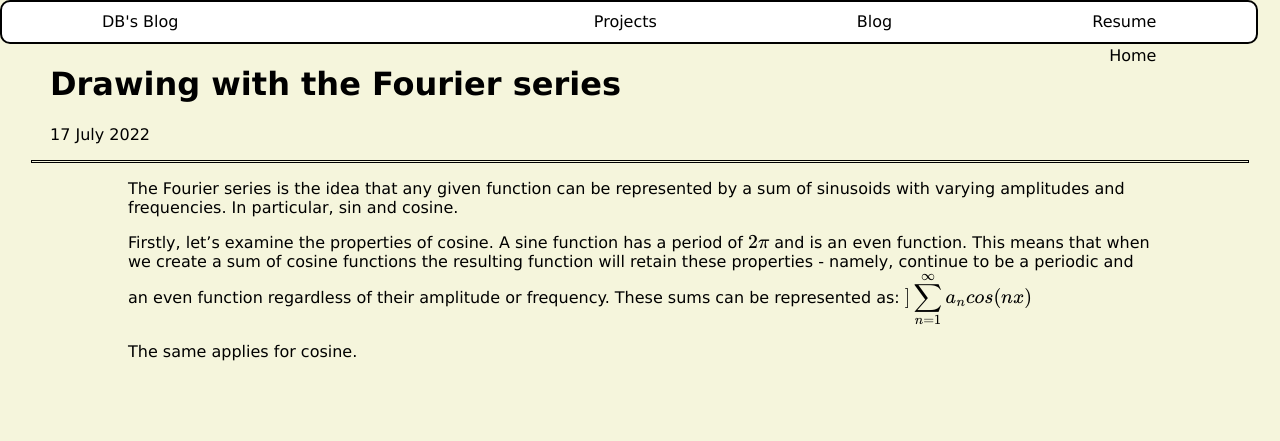
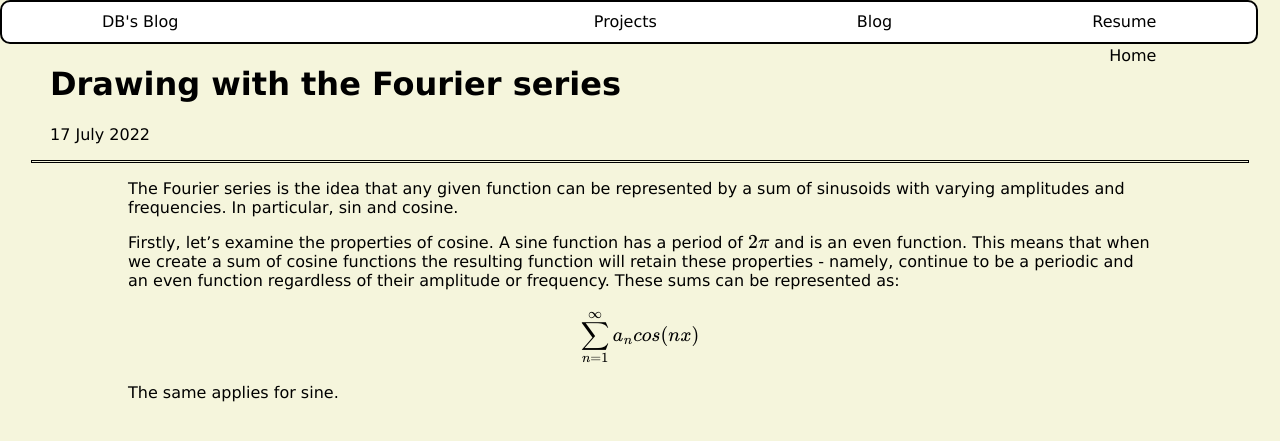
Before and after one commit to Dinhbaon/Dinhbaon.github.io, a Jekyll site: the page built from _posts/2022-06-29-Drawing-with-the-fourier-series.markdown, in a window 1280 px wide and 900 px high. Shown: the top 441 px of the window. Built offline with Jekyll 4.4.1, drawn with Linux system fonts in a browser that asks for light colours.

Commit message:
Update 2022-06-29-Drawing-with-the-fourier-series.markdown

```diff
--- a/_posts/2022-06-29-Drawing-with-the-fourier-series.markdown
+++ b/_posts/2022-06-29-Drawing-with-the-fourier-series.markdown
@@ -9,7 +9,8 @@ categories:
 The Fourier series is the idea that any given function can be represented by a sum of sinusoids with varying amplitudes and frequencies. In particular,  sin and cosine.
 
 Firstly, let's examine the properties of cosine. A sine function has a period of $$ 2\pi $$ and is an even function. This means that when we create a sum of cosine functions the resulting function will retain these properties - namely, continue to be a periodic and an even function regardless of their amplitude or frequency. These sums can be represented as:
- $$]\displaystyle\sum_{n=1} ^{\infty} a_n cos(nx)$$
+
+ $$\displaystyle\sum_{n=1} ^{\infty} a_n cos(nx)$$
 
 
-The same applies for cosine.
+The same applies for sine.
```
